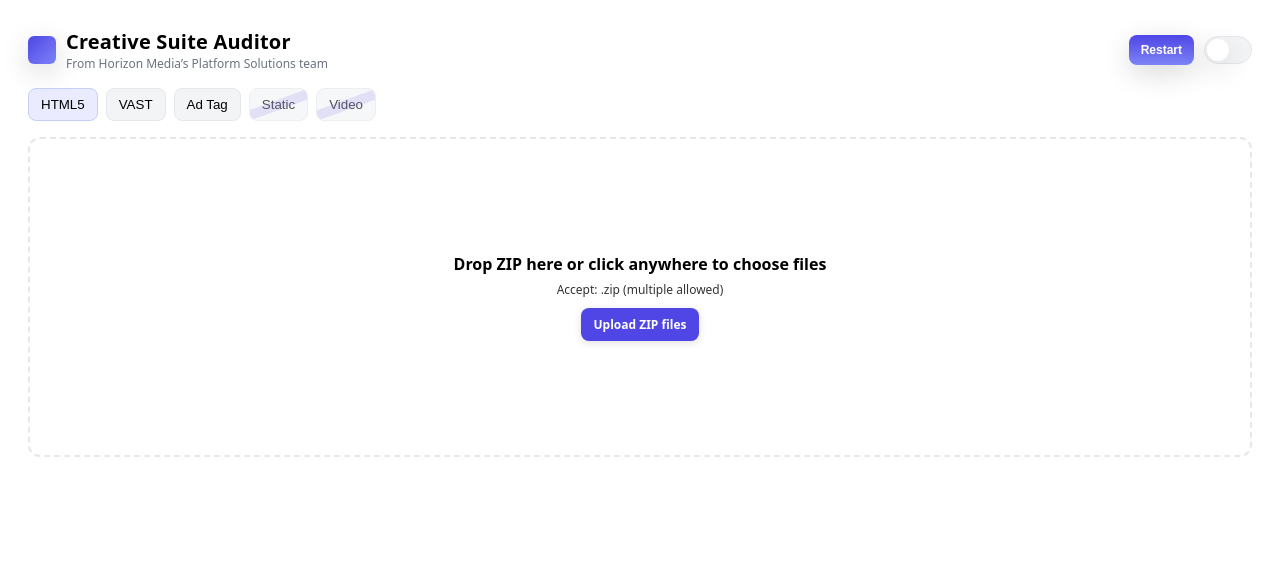
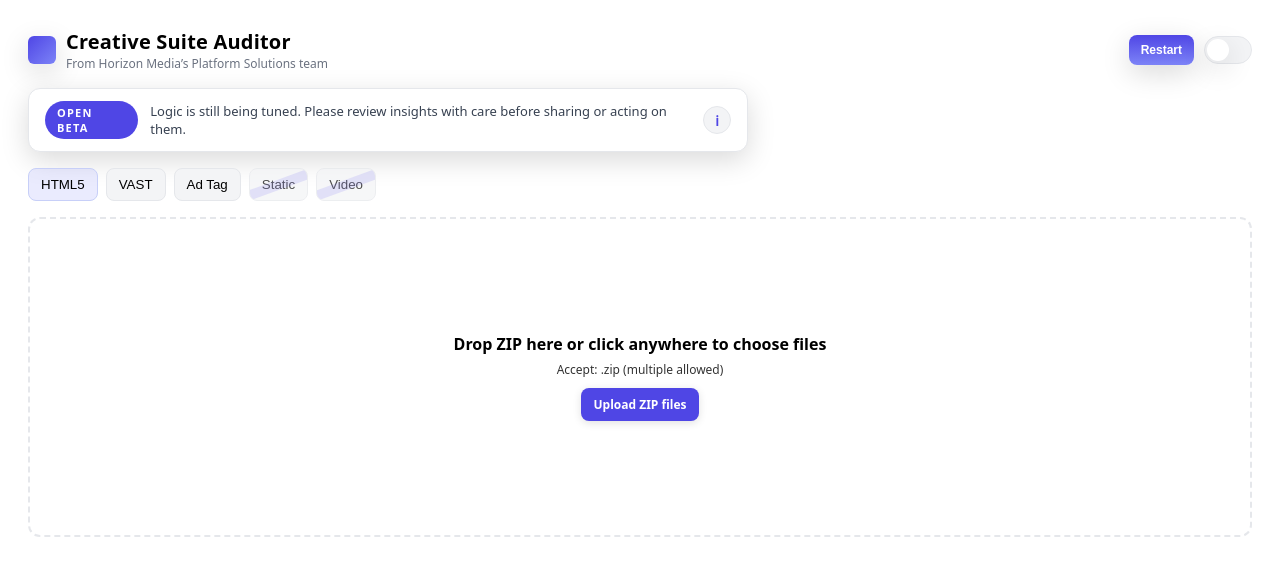
Before and after one commit to evschneider-hmi/ps-html5auditor, a React (Vite) app in the folder app-V2/: page / in a window 1280 px wide. Shown: the top 576 px of the page. Built offline with nearby package versions, Linux system fonts and the light colour scheme.

Commit message:
feat: show open beta banner

```diff
--- a/app-V2/src/pages/ExtendedHome.tsx
+++ b/app-V2/src/pages/ExtendedHome.tsx
@@ -28,6 +28,7 @@
       return '';
     }
   }, []);
+  const betaTooltipId = 'open-beta-tooltip';
   const tab = useExtStore(s => (s as any).tab as TabKey);
   const setTab = useExtStore(s => (s as any).setTab as (t: TabKey) => void);
   const [dark, setDark] = useState<boolean>(()=>{
@@ -106,6 +107,23 @@
             <ThemeSwitch dark={dark} onToggle={()=>setDark(v=>!v)} />
           </div>
         </header>
+
+        <div className="beta-banner" role="status" aria-describedby={betaTooltipId}>
+          <span className="beta-label">OPEN BETA</span>
+          <span className="beta-message">Logic is still being tuned. Please review insights with care before sharing or acting on them.</span>
+          <button
+            type="button"
+            className="beta-tooltip"
+            aria-describedby={betaTooltipId}
+            aria-label="What does open beta mean?"
+          >
+            <span className="sr-only">Open beta details</span>
+            <span className="beta-icon" aria-hidden>ℹ</span>
+            <span className="beta-tooltip-text" role="tooltip" id={betaTooltipId}>
+              We’re actively fine-tuning the audit logic. Treat every flagged insight as guidance, not a final verdict, and double-check anything critical.
+            </span>
+          </button>
+        </div>
 
         <nav className="tabs">
           <TabBtn active={tab==='zip'} onClick={() => setTab('zip')}>HTML5</TabBtn>
--- a/app-V2/src/styles/theme.css
+++ b/app-V2/src/styles/theme.css
@@ -75,6 +75,18 @@
   font-family: ui-sans-serif, system-ui, -apple-system, Segoe UI, Roboto, Helvetica, Arial, "Apple Color Emoji","Segoe UI Emoji";
   padding: 20px;
 }
+
+.beta-banner{ display:flex; align-items:center; gap:12px; padding:12px 16px; margin-bottom:16px; border:1px solid var(--border); border-radius:12px; background: var(--panel-2); color: var(--text); box-shadow: var(--shadow); max-width:720px; position:relative; }
+.beta-banner .beta-label{ display:inline-flex; align-items:center; justify-content:center; padding:4px 12px; border-radius:999px; background: var(--accent); color:#fff; font-size:11px; font-weight:800; letter-spacing:1.2px; }
+.beta-banner .beta-message{ font-size:13px; line-height:1.4; color: var(--text-2); flex:1 1 auto; }
+.beta-banner .beta-tooltip{ position:relative; display:inline-flex; align-items:center; justify-content:center; width:28px; height:28px; border-radius:999px; border:1px solid var(--btn-border); background: var(--btn-bg); color: var(--accent); cursor:help; transition: background .15s ease, border-color .15s ease, color .15s ease; }
+.beta-banner .beta-tooltip:hover,
+.beta-banner .beta-tooltip:focus-visible{ outline:none; border-color: var(--tab-active-border); background: var(--btn-bg-hover); color: var(--tab-active-border); }
+.beta-banner .beta-icon{ font-size:14px; font-weight:700; }
+.beta-banner .beta-tooltip-text{ position:absolute; top:calc(100% + 8px); right:0; min-width:220px; max-width:280px; padding:10px 12px; border-radius:10px; border:1px solid var(--border); background: var(--panel); color: var(--text-2); font-size:12px; line-height:1.4; box-shadow: var(--shadow); opacity:0; transform: translateY(-4px); pointer-events:none; transition: opacity .15s ease, transform .15s ease; z-index:20; }
+.beta-banner .beta-tooltip:hover .beta-tooltip-text,
+.beta-banner .beta-tooltip:focus-within .beta-tooltip-text{ opacity:1; transform: translateY(0); pointer-events:auto; }
+.sr-only{ position:absolute; width:1px; height:1px; padding:0; margin:-1px; overflow:hidden; clip:rect(0,0,0,0); white-space:nowrap; border:0; }
 
 .header{ display:flex; align-items:center; justify-content:space-between; gap:16px; margin-bottom:16px; }
 .brand{ display:flex; align-items:center; gap:10px; }
```
